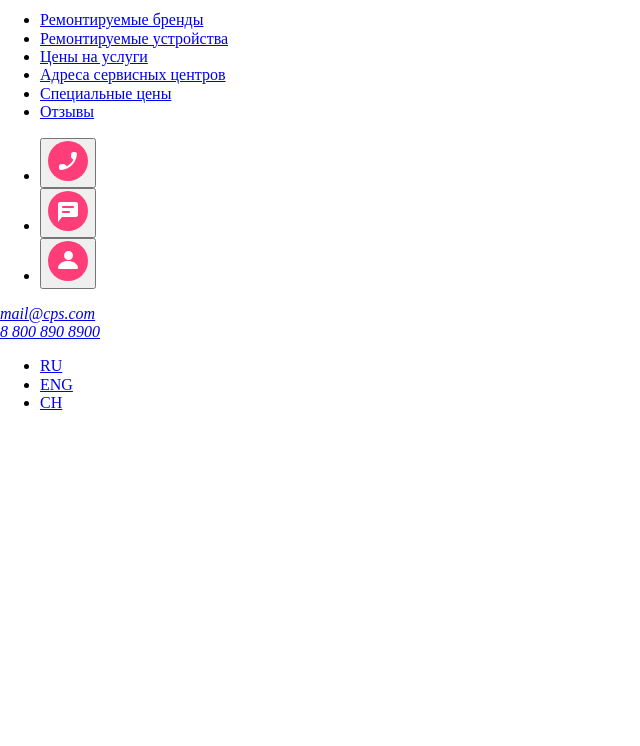
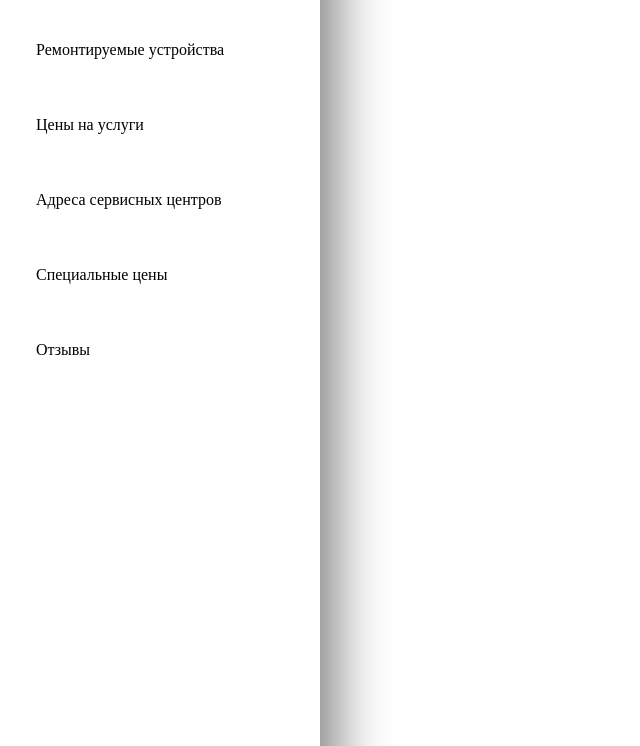
Before and after one commit to Antonxa-lab/new, a plain HTML site: page index.html in a window 1280 px wide. Shown: the part 178-924 px from the top of the page, without its empty margins (0-640 px from the left). Before the commit the page ends 800 px from the top, so only its background shows below. Drawn offline with nearby package versions, Linux system fonts and the light colour scheme; the site is published under a folder, as on GitHub Pages, so addresses that start at the root find nothing; a web font is replaced by a local one.

Commit message:
index html

```diff
--- a/index.html
+++ b/index.html
@@ -8,9 +8,9 @@
       rel="stylesheet"
       href="https://cdn.jsdelivr.net/npm/normalize.css@latest/normalize.min.css"
     />
-    <link rel="stylesheet" href="/css/fonts.css" />
-    <link rel="stylesheet" href="/css/style.css" />
-    <link rel="stylesheet" href="/css/media.css" />
+    <link rel="stylesheet" href="./css/fonts.css" />
+    <link rel="stylesheet" href="./css/style.css" />
+    <link rel="stylesheet" href="./css/media.css" />
   </head>
   <body>
     <aside class="aside">
```
